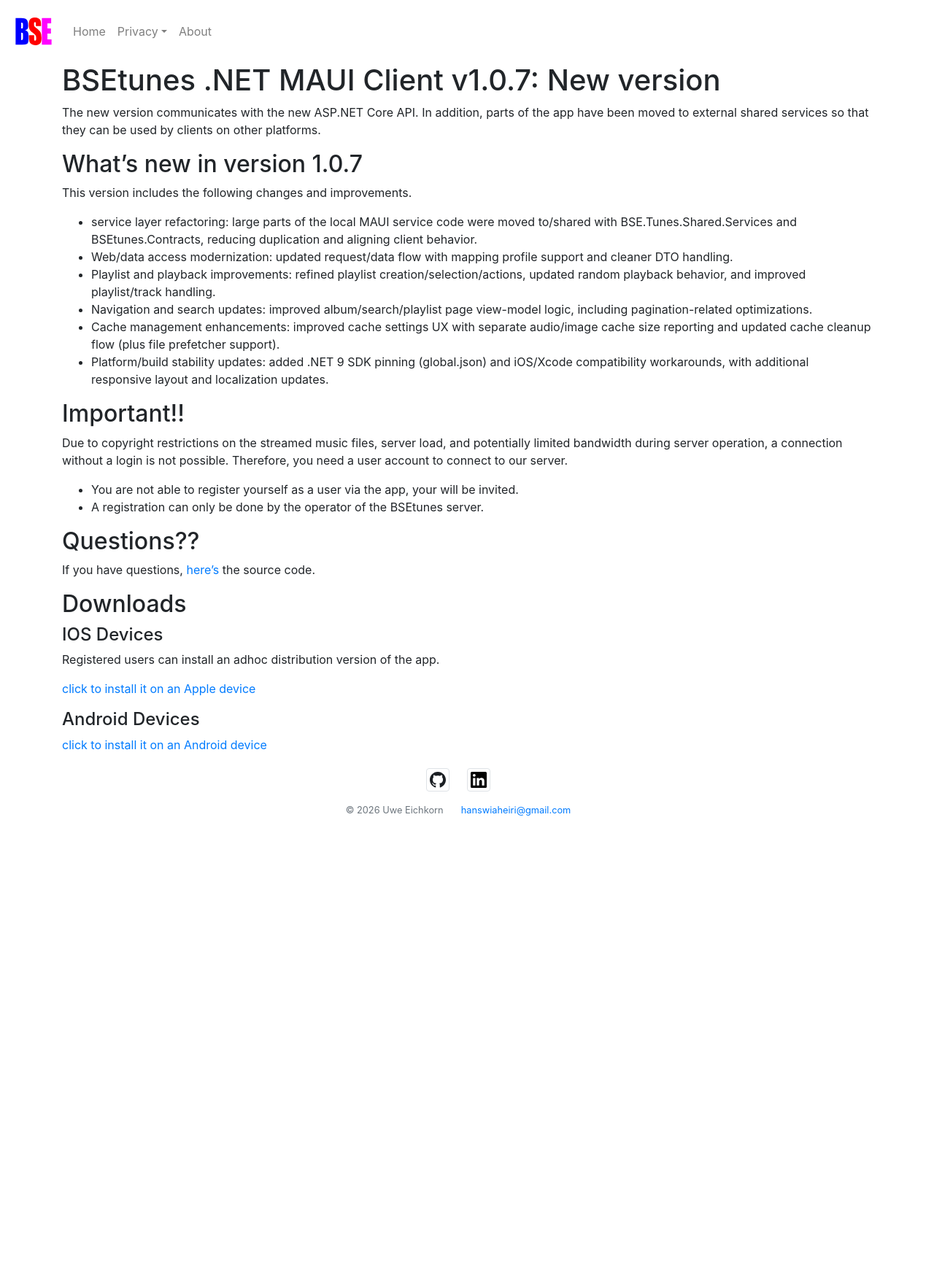
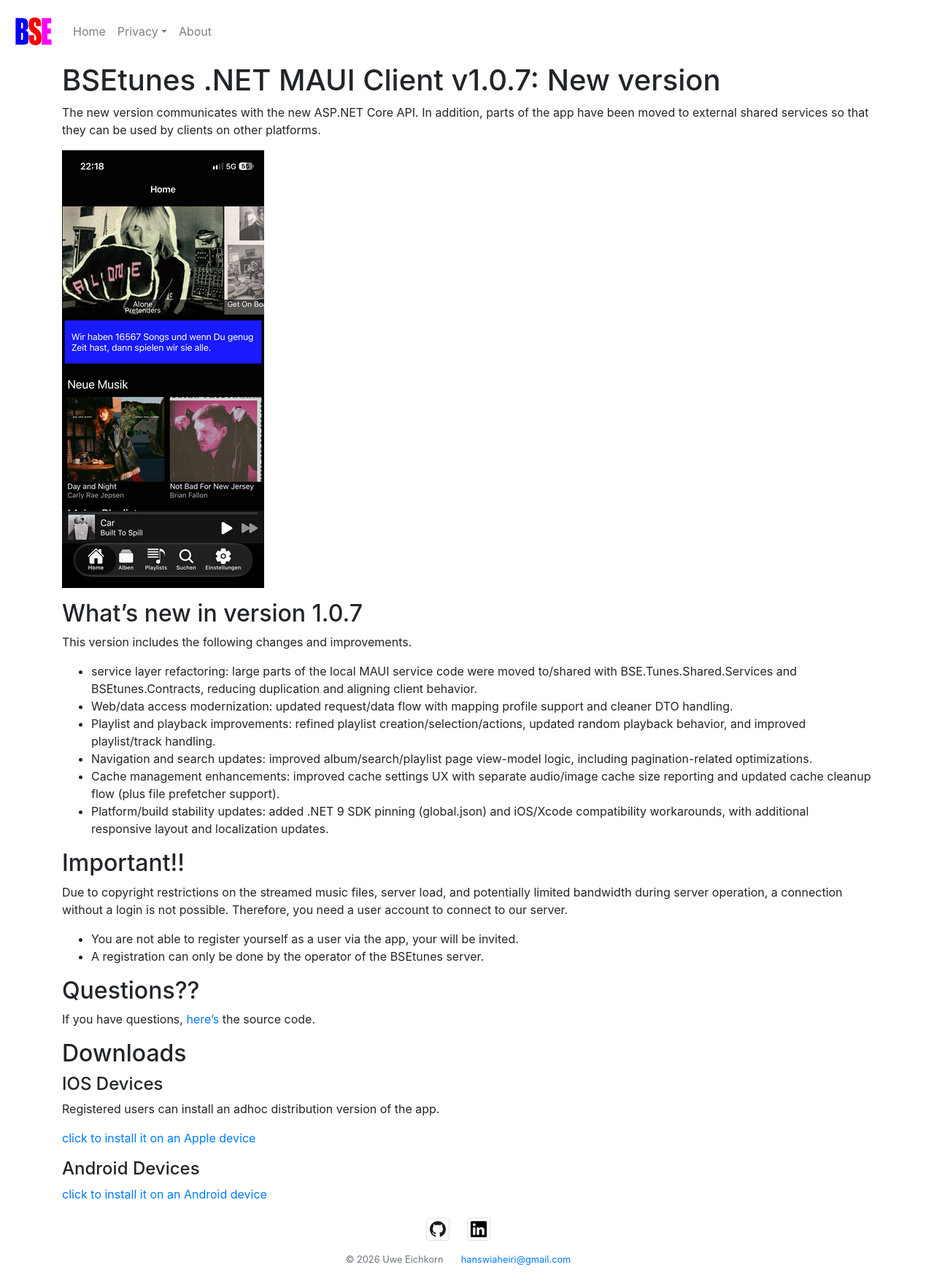
Before and after one commit to uwe-e/uwe-e.github.io, a Jekyll site: the page built from _posts/2026-10-23-BSEtunes-maui-v107.markdown, in a window 1280 px wide. Shown: the whole page at 73% size. Built offline with Jekyll 4.4.1, drawn with Linux system fonts in a browser that asks for light colours; before the commit the page ends 1140 px from its top, so only the background shows below that.

Commit message:
image added

```diff
--- a/_posts/2026-10-23-BSEtunes-maui-v107.markdown
+++ b/_posts/2026-10-23-BSEtunes-maui-v107.markdown
@@ -9,6 +9,8 @@ image: /assets/images/content/bsetunes_maui/2026-10-23-BSEtunes-maui-v107/5AE6F3
 # {{ page.title}}
 
 {{page.description}}
+
+![BSEtunes Client](/assets/images/content/bsetunes_maui/2026-10-23-BSEtunes-maui-v107/IMG_7397.PNG)
 
 ## What's new in version 1.0.7
 
```
Also changed, not shown: assets/images/content/bsetunes_maui/2026-10-23-BSEtunes-maui-v107/IMG_7397.PNG (added).
